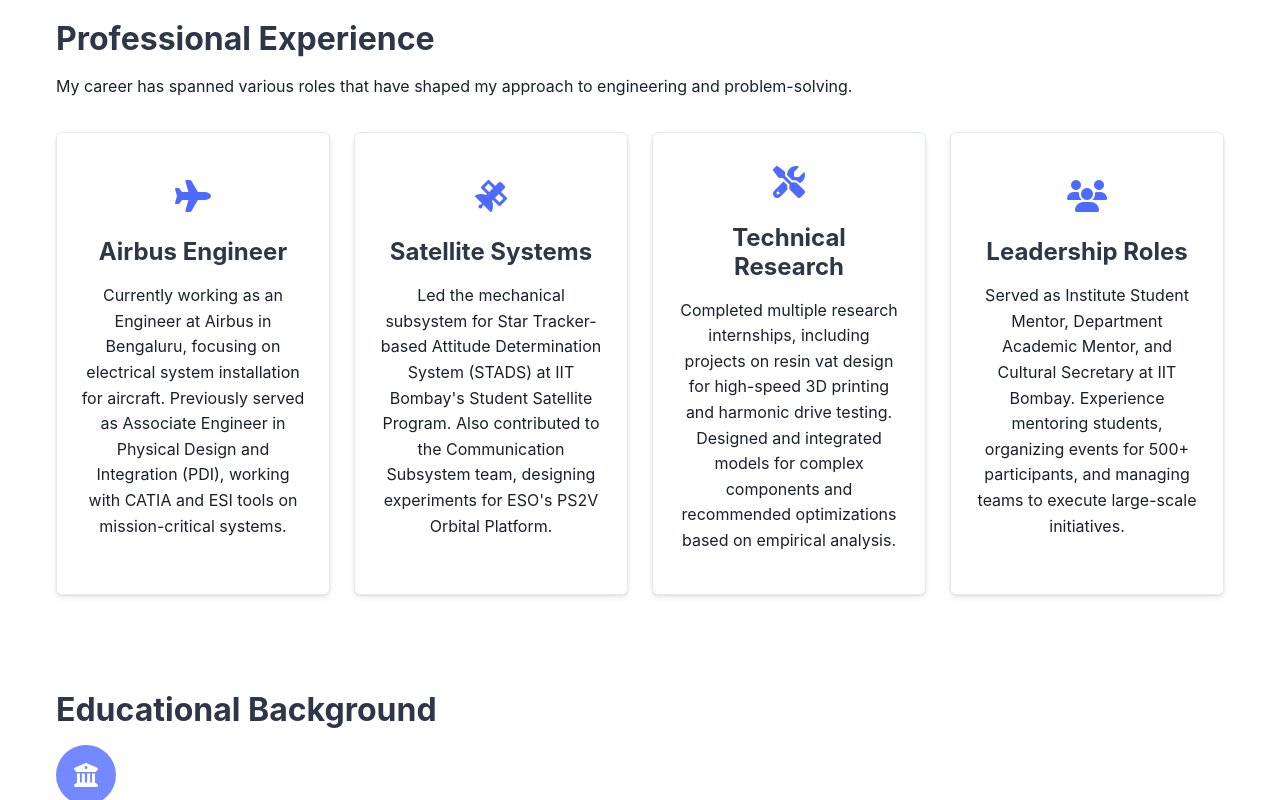
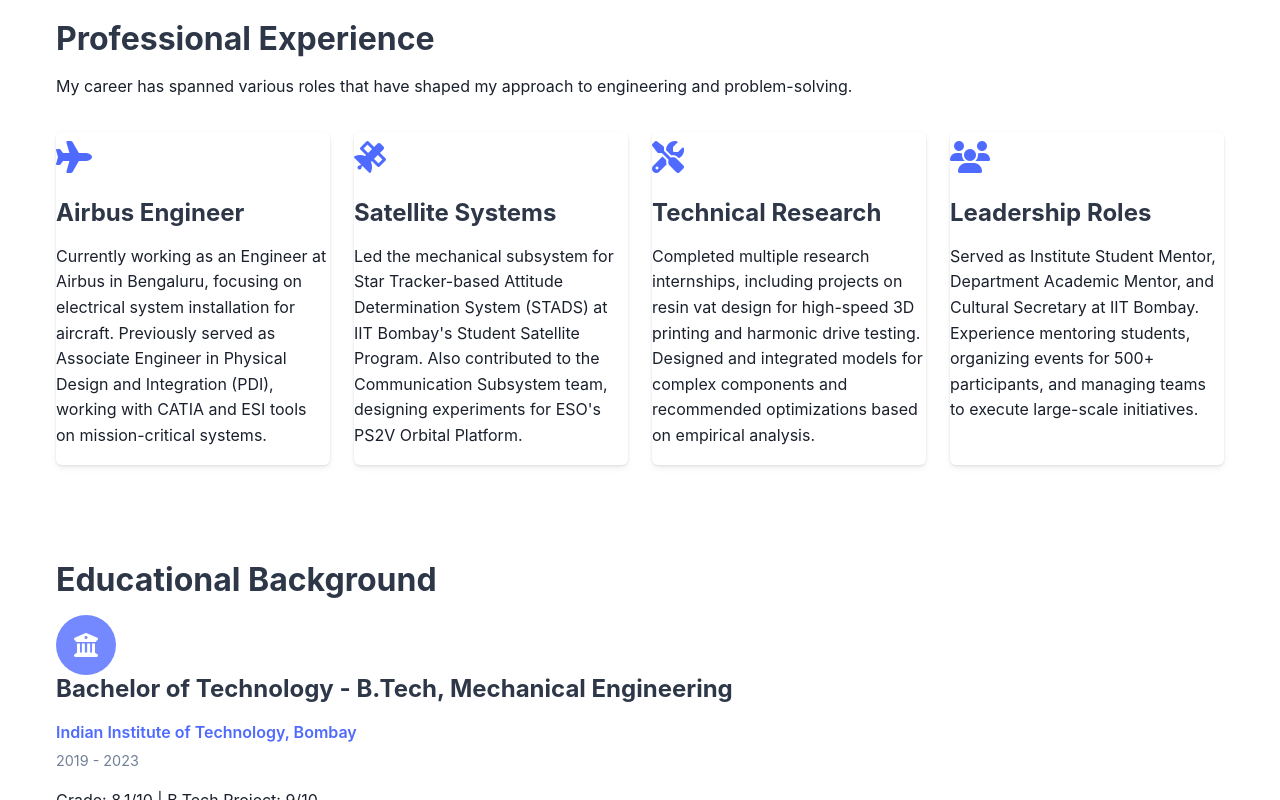
Before and after one commit to chiraggarg95/VA-personal-website, a React (Vite) app in the folder react-code/: page /about in a window 1280 px wide. Shown: the part 1140-1940 px from the top of the page. Built offline with nearby package versions, Linux system fonts and the light colour scheme.

Commit message:
Revert "prof-exp-card-fix"
This reverts commit 8b973aa2567f53a670a81ec4b27b0e5396bf290e.

```diff
--- a/react-code/src/components/ui/FlipCard.jsx
+++ b/react-code/src/components/ui/FlipCard.jsx
@@ -1,26 +1,17 @@
 import React from "react";
 import useFlipCard from "../../hooks/useFlipCard";
 
-
-function FlipCard({ front, back, className = '', canFlip = true }) {
+function FlipCard({ front, back, className = '' }) {
   const { onClick } = useFlipCard();
-  const handleClick = canFlip ? onClick : undefined;
   return (
-    <div
-      className={`skill-card${canFlip ? '' : ' no-flip'} ${className}`.trim()}
-      tabIndex={0}
-      onClick={handleClick}
-      style={canFlip ? undefined : { cursor: 'default' }}
-    >
+    <div className={`skill-card ${className}`.trim()} tabIndex={0} onClick={onClick}>
       <div className="skill-card-inner">
         <div className="skill-card-front">
           {front}
         </div>
-        {back && (
-          <div className="skill-card-back">
-            {back}
-          </div>
-        )}
+        <div className="skill-card-back">
+          {back}
+        </div>
       </div>
     </div>
   );
--- a/react-code/src/pages/About.jsx
+++ b/react-code/src/pages/About.jsx
@@ -60,50 +60,26 @@
             <h2>Professional Experience</h2>
             <p className="section-intro">My career has spanned various roles that have shaped my approach to engineering and problem-solving.</p>
             <div className="experience-grid">
-              <FlipCard
-                canFlip={false}
-                className="experience-card fadeIn"
-                front={(
-                  <>
+              <div className="experience-card fadeIn">
                 <div className="experience-icon"><i className="fas fa-plane"></i></div>
                 <h3>Airbus Engineer</h3>
                 <p>Currently working as an Engineer at Airbus in Bengaluru, focusing on electrical system installation for aircraft. Previously served as Associate Engineer in Physical Design and Integration (PDI), working with CATIA and ESI tools on mission-critical systems.</p>
-                  </>
-                )}
-              />
-              <FlipCard
-                canFlip={false}
-                className="experience-card fadeIn"
-                front={(
-                  <>
+              </div>
+              <div className="experience-card fadeIn">
                 <div className="experience-icon"><i className="fas fa-satellite"></i></div>
                 <h3>Satellite Systems</h3>
                 <p>Led the mechanical subsystem for Star Tracker-based Attitude Determination System (STADS) at IIT Bombay's Student Satellite Program. Also contributed to the Communication Subsystem team, designing experiments for ESO's PS2V Orbital Platform.</p>
-                  </>
-                )}
-              />
-              <FlipCard
-                canFlip={false}
-                className="experience-card fadeIn"
-                front={(
-                  <>
+              </div>
+              <div className="experience-card fadeIn">
                 <div className="experience-icon"><i className="fas fa-tools"></i></div>
                 <h3>Technical Research</h3>
                 <p>Completed multiple research internships, including projects on resin vat design for high-speed 3D printing and harmonic drive testing. Designed and integrated models for complex components and recommended optimizations based on empirical analysis.</p>
-                  </>
-                )}
-              />
-              <FlipCard
-                canFlip={false}
-                className="experience-card fadeIn"
-                front={(
-                  <>
+              </div>
+              <div className="experience-card fadeIn">
                 <div className="experience-icon"><i className="fas fa-users"></i></div>
                 <h3>Leadership Roles</h3>
                 <p>Served as Institute Student Mentor, Department Academic Mentor, and Cultural Secretary at IIT Bombay. Experience mentoring students, organizing events for 500+ participants, and managing teams to execute large-scale initiatives.</p>
-                  </>
-                )}
-              />
+              </div>
             </div>
           </div>
         </Section>
--- a/react-code/src/pages/Projects.jsx
+++ b/react-code/src/pages/Projects.jsx
@@ -9,7 +9,7 @@
 import FilterTabs from "../components/ui/FilterTabs";
 import useDarkMode from "../utils/useDarkMode";
 import useIntersectionFade from "../hooks/useIntersectionFade";
-import projectData from "../data/projects.json";import SectionDivider from "../components/SectionDivider";
+import projectData from "../data/projects.json";
 
 const allCategories = [
   { label: "All Projects", value: "all" },
--- a/react-code/src/styles.css
+++ b/react-code/src/styles.css
@@ -903,15 +903,12 @@
     grid-template-columns: repeat(auto-fit, minmax(280px, 1fr));
     gap: var(--space-lg);
     margin-top: var(--space-lg);
-    align-items: stretch;
 }
 
 .skill-card {
     position: relative;
-    height: 100%;
-    min-height: 0;
-    min-width: 220px;
-    max-width: 100%;
+    min-height: 320px;
+    height: auto;
     border-radius: var(--border-radius);
     cursor: pointer;
     perspective: 1000px;
@@ -926,10 +923,10 @@
     position: relative;
     width: 100%;
     height: 100%;
-    min-height: 0;
     text-align: center;
     transition: transform 0.6s;
     transform-style: preserve-3d;
+    min-height: 320px;
 }
 
 .skill-card.flipped .skill-card-inner {
@@ -937,11 +934,11 @@
 }
 
 .skill-card-front,
- .skill-card-back {
+.skill-card-back {
     position: absolute;
     width: 100%;
     height: 100%;
-    min-height: 0;
+    min-height: 320px;
     backface-visibility: hidden;
     border-radius: var(--border-radius);
     padding: var(--space-lg);
@@ -956,11 +953,6 @@
 .skill-card-front {
     background-color: var(--card-bg);
     border: 1px solid var(--mid-gray);
-    position: relative;
-    width: 100%;
-    min-width: 0;
-    min-height: 0;
-    height: 100%;
 }
 
 .skill-card-back {
@@ -973,10 +965,6 @@
     position: relative;
     overflow: hidden;
     padding: var(--space-xl);
-    width: 100%;
-    min-width: 0;
-    min-height: 0;
-    height: 100%;
 }
 
 .skill-icon {
```
Lines whose indentation alone changed are shown as unchanged.
